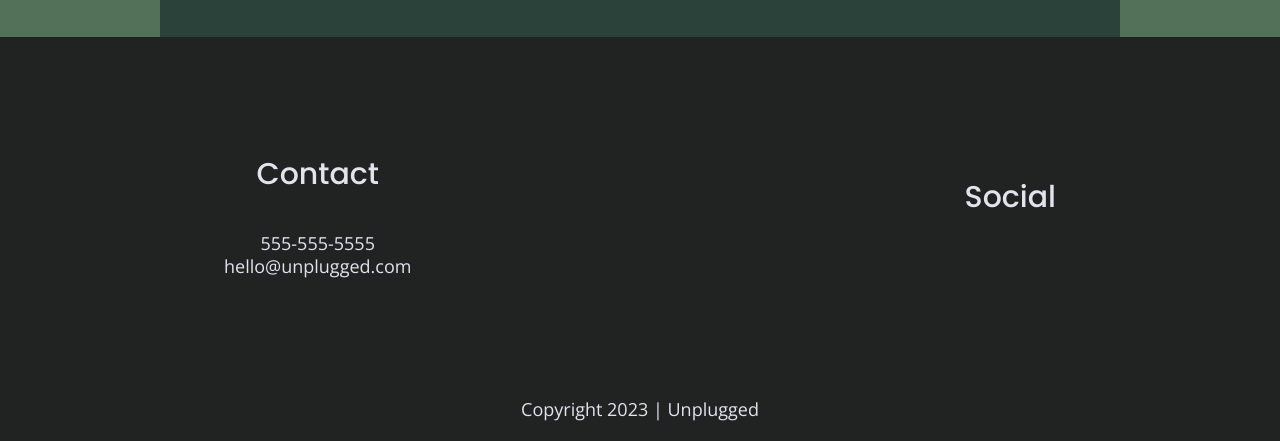
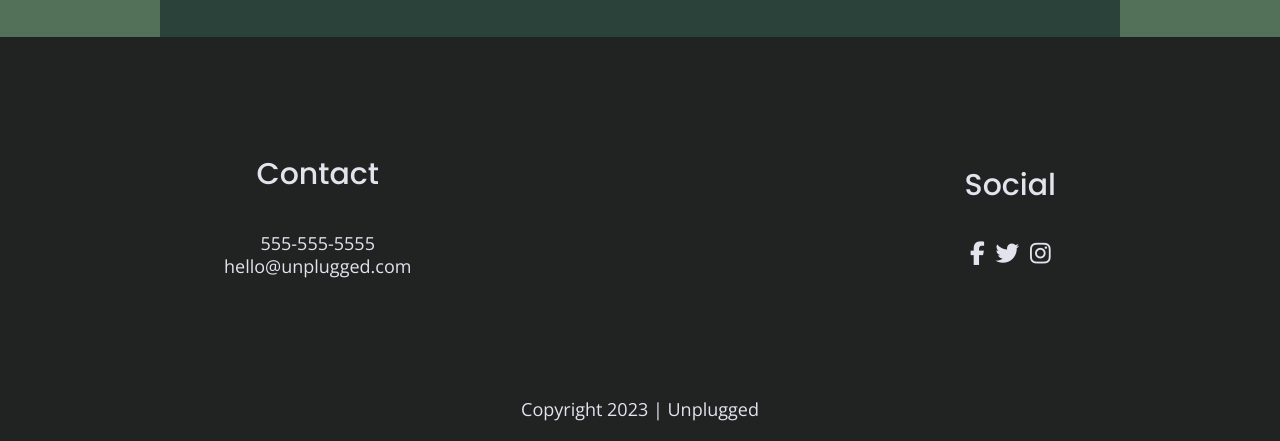
Before and after one commit to thad-rankin/unplugged, a website built with Parcel: page index.html in a window 1280 px wide. Shown: the part 2368-2809 px from the top of the page. Built offline with nearby package versions, Linux system fonts and the light colour scheme; files whose address does not match are found by name.

Commit message:
Added Font Awesome icons to footer of all pages

```diff
--- a/css/main.css
+++ b/css/main.css
@@ -234,6 +234,10 @@ footer .social-icons p {
   display: flex;
   justify-content: center;
   align-items: center;
+}
+
+footer .social-icons p i {
+  font-size: 1.3125em;
 }
 
 footer .copyright {
--- a/index.html
+++ b/index.html
@@ -158,9 +158,9 @@
           <h4>Social</h4>
           <div class="social-icons">
 
-            <p><a href="https://www.facebook.com/" target="_blank" rel="noopener"></a></p>
-            <p><a href="https://www.twitter.com/" target="_blank" rel="noopener"></a></p>
-            <p><a href="https://www.instagram.com/" target="_blank" rel="noopener"></a></p>
+            <p><a href="https://www.facebook.com/" target="_blank"><i class="fab fa-facebook-f"></i></a></p>
+            <p><a href="https://www.twitter.com/" target="_blank"><i class="fab fa-twitter"></i></a></p>
+            <p><a href="https://www.instagram.com/" target="_blank"><i class="fab fa-instagram"></i></a></p>
           </div>
         </div>
 
```
Also changed, not shown: about/index.html (+3 -3 lines), faq/index.html (+3 -3 lines).
